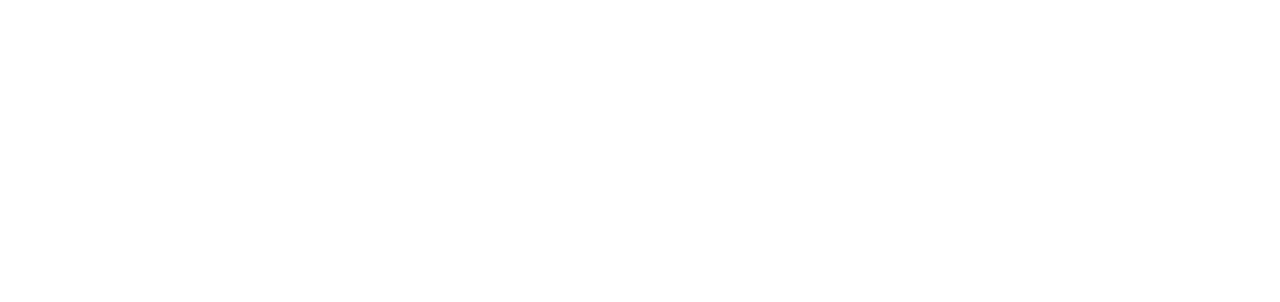
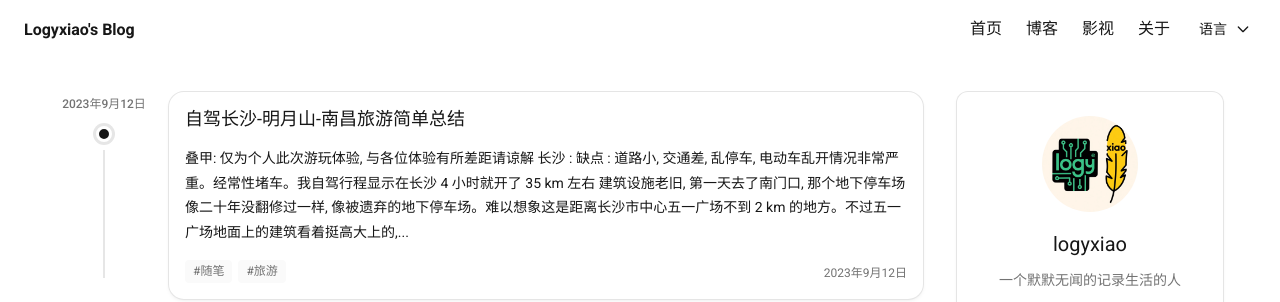
Before and after one commit to logyxiao/blog, an Astro site: page / in a window 1280 px wide. Before the commit this address had no page. Shown: the top 302 px of the page. Built offline with nearby package versions, Linux system fonts and the light colour scheme; Astro itself is replaced by a stand-in of ours; some packages are replaced by stand-ins of ours.

```diff
--- a/src/pages/index.astro
+++ b/src/pages/index.astro
@@ -1,4 +1,173 @@
 ---
-// 重定向到默认语言页面
-return Astro.redirect("/zh-cn/");
+import { getCollection } from "astro:content";
+import BaseHead from "../components/BaseHead.astro";
+import BlogCard from "../components/BlogCard.astro";
+import AuthorSidebar from "../components/AuthorSidebar.astro";
+import Footer from "../components/Footer.astro";
+import Header from "../components/Header.astro";
+import { SITE_DESCRIPTION, SITE_TITLE } from "../consts";
+import { useTranslations, languages, formatDate } from "../lib/i18n";
+
+// 默认使用中文
+const lang = "zh-cn";
+const t = useTranslations(lang);
+
+// 获取所有博客文章并按日期降序排列
+const posts = (await getCollection("blog")).sort(
+    (a, b) => b.data.pubDate.valueOf() - a.data.pubDate.valueOf(),
+);
+
+// 统计标签数据
+const tagCounts = new Map<string, number>();
+posts.forEach((post) => {
+    post.data.tags?.forEach((tag) => {
+        tagCounts.set(tag, (tagCounts.get(tag) || 0) + 1);
+    });
+});
+
+// 转换为数组并按使用次数排序
+const popularTags = Array.from(tagCounts.entries())
+    .map(([tag, count]) => ({ tag, count }))
+    .sort((a, b) => b.count - a.count);
 ---
+
+<!doctype html>
+<html lang={lang}>
+    <head>
+        <BaseHead title={SITE_TITLE} description={SITE_DESCRIPTION} />
+    </head>
+    <body>
+        <Header />
+        <main class="container mx-auto px-4 py-8">
+            <!-- 主要内容区域 - 左右分栏布局 -->
+            <div class="grid lg:grid-cols-4 gap-8 max-w-7xl mx-auto">
+                <!-- 左侧主要内容 - 时间轴 -->
+                <section class="lg:col-span-3">
+                    <div class="timeline-container">
+                        {
+                            posts.map((post, index) => (
+                                <article class="timeline-item">
+                                    <div class="timeline-date-section">
+                                        <div class="timeline-date">
+                                            {formatDate(
+                                                post.data.pubDate,
+                                                lang,
+                                            )}
+                                        </div>
+                                        <div class="timeline-marker">
+                                            <div class="timeline-dot" />
+                                            {index < posts.length - 1 && (
+                                                <div class="timeline-line" />
+                                            )}
+                                        </div>
+                                    </div>
+                                    <div class="timeline-content">
+                                        <BlogCard post={post} lang={lang} />
+                                    </div>
+                                </article>
+                            ))
+                        }
+                    </div>
+                </section>
+
+                <!-- 右侧侧边栏 -->
+                <aside class="lg:col-span-1">
+                    <AuthorSidebar
+                        lang={lang}
+                        totalPosts={posts.length}
+                        popularTags={popularTags}
+                    />
+                </aside>
+            </div>
+        </main>
+        <Footer />
+
+        <style>
+            .timeline-container {
+                position: relative;
+            }
+
+            .timeline-item {
+                position: relative;
+                display: flex;
+                margin-bottom: 2rem;
+            }
+
+            .timeline-item:last-child {
+                margin-bottom: 0;
+            }
+
+            .timeline-date-section {
+                position: relative;
+                flex-shrink: 0;
+                width: 6rem;
+                display: flex;
+                flex-direction: column;
+                align-items: center;
+            }
+
+            .timeline-date {
+                font-size: 0.75rem;
+                color: hsl(var(--muted-foreground));
+                font-weight: 500;
+                text-align: center;
+                margin-bottom: 0.5rem;
+                padding: 0.25rem 0.5rem;
+                white-space: nowrap;
+                min-width: 5rem;
+            }
+
+            .timeline-marker {
+                position: relative;
+                display: flex;
+                flex-direction: column;
+                align-items: center;
+            }
+
+            .timeline-dot {
+                width: 1rem;
+                height: 1rem;
+                background: hsl(var(--primary));
+                border-radius: 50%;
+                border: 3px solid hsl(var(--background));
+                box-shadow: 0 0 0 3px hsl(var(--border));
+                z-index: 2;
+            }
+
+            .timeline-line {
+                width: 2px;
+                flex: 1;
+                background: hsl(var(--border));
+                margin-top: 0.5rem;
+                min-height: 8rem;
+            }
+
+            .timeline-content {
+                flex: 1;
+                margin-left: 1rem;
+            }
+
+            /* 响应式设计 */
+            @media (max-width: 768px) {
+                .timeline-date-section {
+                    width: 1.5rem;
+                }
+
+                .timeline-date {
+                    font-size: 0.625rem;
+                    padding: 0.125rem 0.25rem;
+                    min-width: 4rem;
+                }
+
+                .timeline-dot {
+                    width: 0.75rem;
+                    height: 0.75rem;
+                }
+
+                .timeline-content {
+                    margin-left: 0.5rem;
+                }
+            }
+        </style>
+    </body>
+</html>
```
Also changed, not shown: 1 other file.
